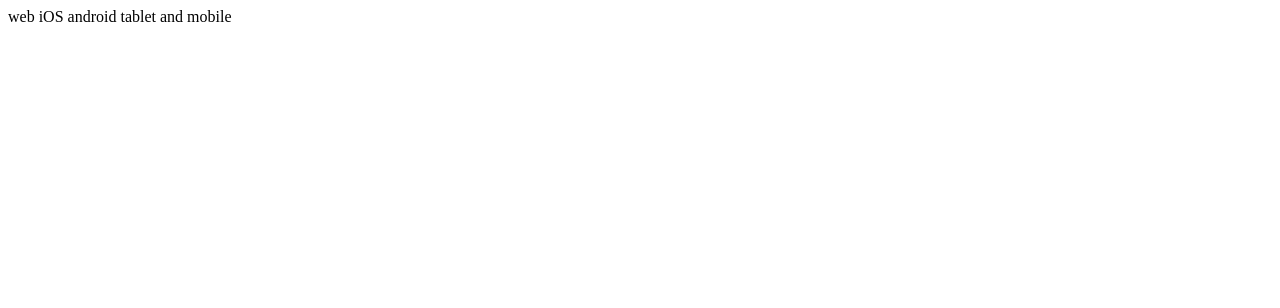
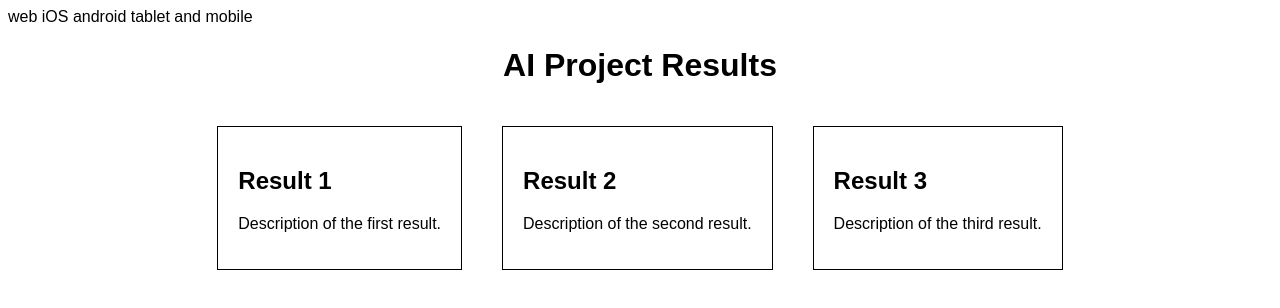
Before and after one commit to AiDriveOne/AiDriveChatGPT, a plain HTML site: page results.html in a window 1280 px wide. Drawn offline with Linux system fonts and the light colour scheme.

Commit message:
Update results.html
<!DOCTYPE html>
<html lang="en">
<head>
    <meta charset="UTF-8">
    <meta name="viewport" content="width=device-width, initial-scale=1.0">
    <title>Results</title>
    <style>
        body {
            font-family: Arial, sans-serif;
        }

        h1 {
            text-align: center;
        }

        .results-container {
            display: flex;
            justify-content: center;
        }

        .results {
            text-align: left;
            border: 1px solid #000;
            padding: 20px;
            margin: 20px;
        }
    </style>
</head>
<body>
    <h1>AI Project Results</h1>
    <div class="results-container">
        <div class="results">
            <h2>Result 1</h2>
            <p>Description of the first result.</p>
        </div>
        <div class="results">
            <h2>Result 2</h2>
            <p>Description of the second result.</p>
        </div>
        <div class="results">
            <h2>Result 3</h2>
            <p>Description of the third result.</p>
        </div>
    </div>
</body>
</html>

```diff
--- a/results.html
+++ b/results.html
@@ -1 +1,48 @@
 web iOS android tablet and mobile
+
+<!DOCTYPE html>
+<html lang="en">
+<head>
+    <meta charset="UTF-8">
+    <meta name="viewport" content="width=device-width, initial-scale=1.0">
+    <title>Results</title>
+    <style>
+        body {
+            font-family: Arial, sans-serif;
+        }
+
+        h1 {
+            text-align: center;
+        }
+
+        .results-container {
+            display: flex;
+            justify-content: center;
+        }
+
+        .results {
+            text-align: left;
+            border: 1px solid #000;
+            padding: 20px;
+            margin: 20px;
+        }
+    </style>
+</head>
+<body>
+    <h1>AI Project Results</h1>
+    <div class="results-container">
+        <div class="results">
+            <h2>Result 1</h2>
+            <p>Description of the first result.</p>
+        </div>
+        <div class="results">
+            <h2>Result 2</h2>
+            <p>Description of the second result.</p>
+        </div>
+        <div class="results">
+            <h2>Result 3</h2>
+            <p>Description of the third result.</p>
+        </div>
+    </div>
+</body>
+</html>
```
